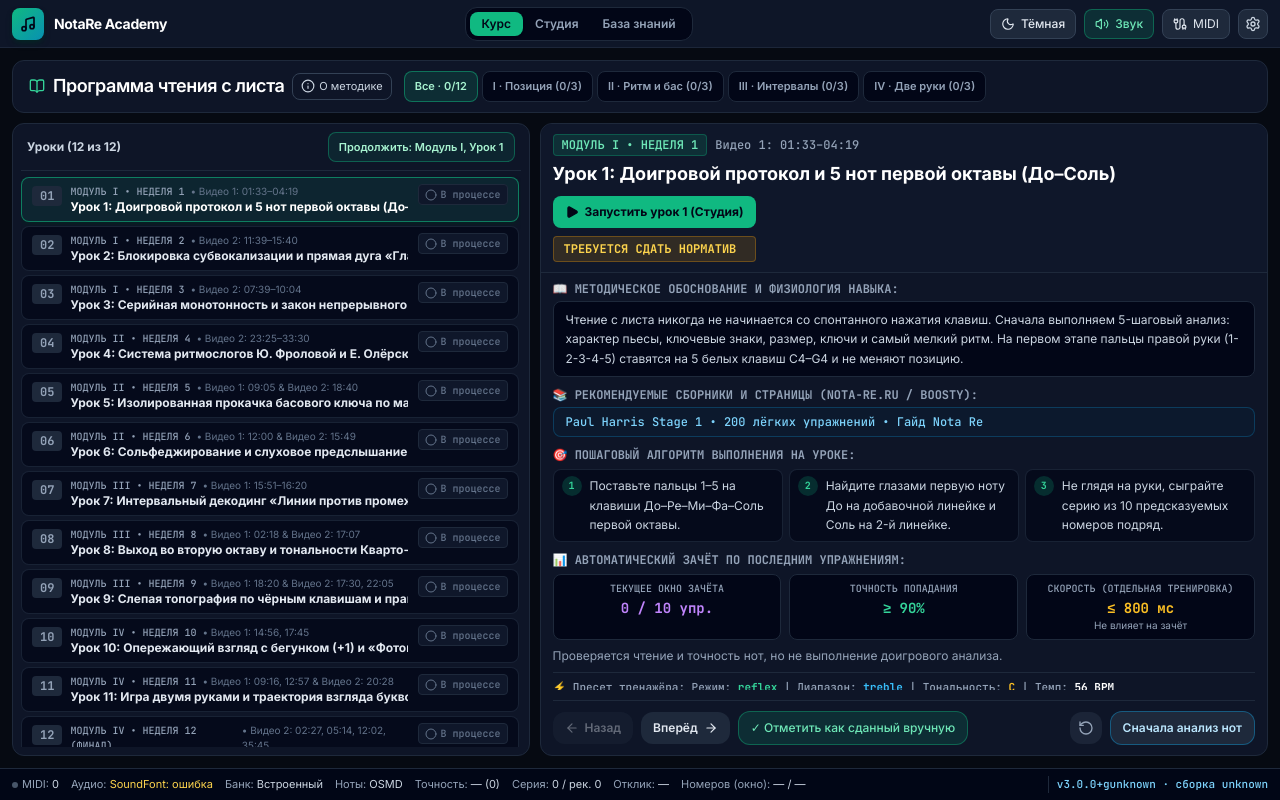
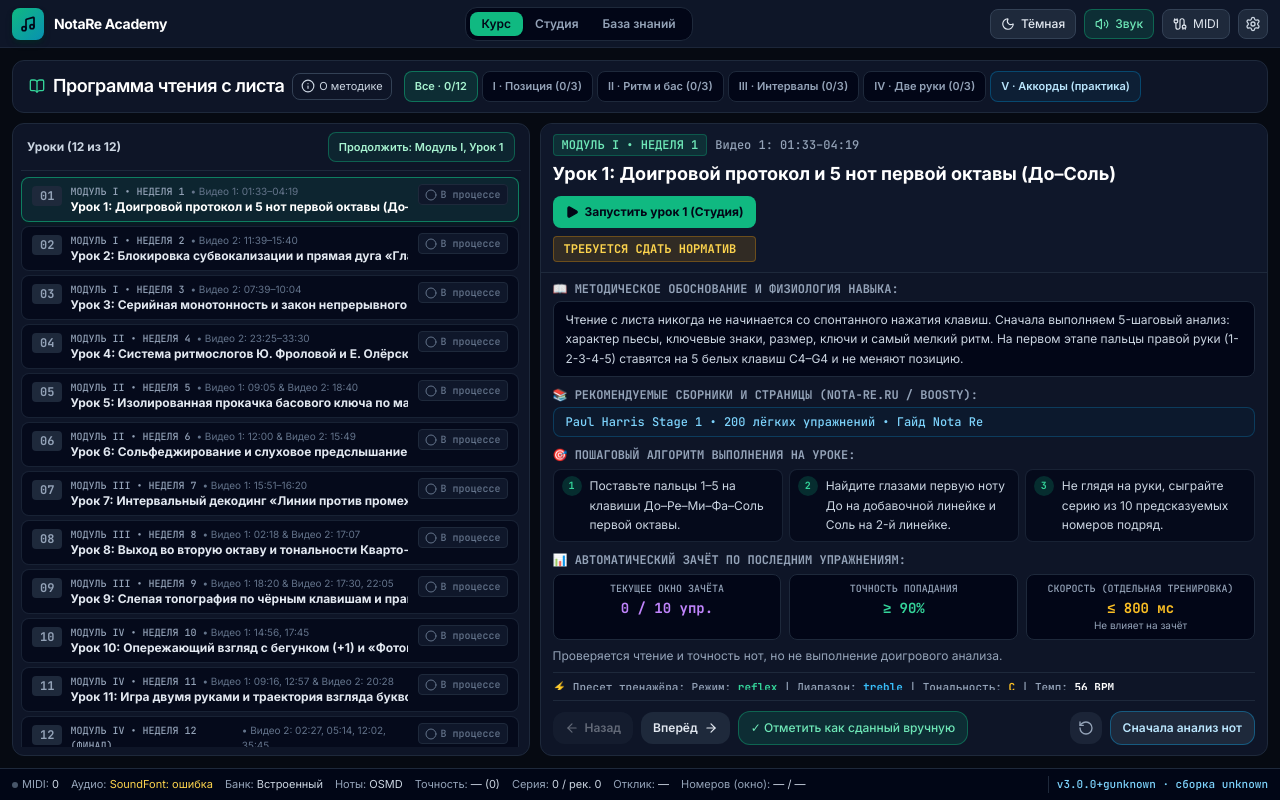
Before and after one commit to shafranek-js/Nota-Re, a React (Vite) app: page / in a window 1280 px wide. Built offline with nearby package versions, Linux system fonts and the light colour scheme.

Commit message:
feat(module-v): entry from Course without renumbering prior lessons

```diff
--- a/src/components/workspaces/CourseWorkspace.tsx
+++ b/src/components/workspaces/CourseWorkspace.tsx
@@ -1,6 +1,7 @@
 import React, { useState } from 'react';
 import { useAppStore } from '../../store/useAppStore';
 import { COURSE_CURRICULUM } from '../../data/curriculum';
+import { ModuleVWorkspace } from './ModuleVWorkspace';
 import { isTwoHandCourseLesson, lessonAssessmentCaveat } from '../../core/training/courseAssessmentPolicy';
 import { evaluateCourseWindow } from '../../core/training/recentCourseWindow';
 import { loadTwoHandShadowSeries } from '../../core/storage/twoHandShadowStorage';
@@ -24,7 +25,9 @@ export const CourseWorkspace: React.FC = () => {
     resetCourseProgress,
     restartSelectedLessonWindow,
     startActiveLessonInTrainer,
-    prepareSelectedLessonInTrainer
+    prepareSelectedLessonInTrainer,
+    moduleVRouteOpen,
+    setModuleVRouteOpen
   } = useAppStore();
 
   const lesson = COURSE_CURRICULUM.find(l => l.id === selectedLessonId) || COURSE_CURRICULUM[0];
@@ -59,6 +62,8 @@ export const CourseWorkspace: React.FC = () => {
     selectCourseLesson(nextLesson.id);
     startActiveLessonInTrainer();
   };
+
+  if (moduleVRouteOpen) return <ModuleVWorkspace />;
 
   return (
     <section className="flex-1 min-h-full lg:min-h-0 w-full min-w-0 p-2.5 sm:p-3 overflow-visible lg:overflow-hidden flex flex-col gap-2.5">
@@ -102,6 +107,11 @@ export const CourseWorkspace: React.FC = () => {
               </button>
             );
           })}
+          <button type="button" data-testid="course-module-V"
+            onClick={() => setModuleVRouteOpen(true)}
+            className="shrink-0 rounded-lg border border-sky-600/40 bg-sky-900/20 px-2.5 py-1.5 text-[11px] font-semibold text-sky-200 hover:bg-sky-900/40 focus-visible:outline focus-visible:outline-2 focus-visible:outline-sky-400">
+            V · Аккорды (практика)
+          </button>
         </nav>
       </div>
 
```
